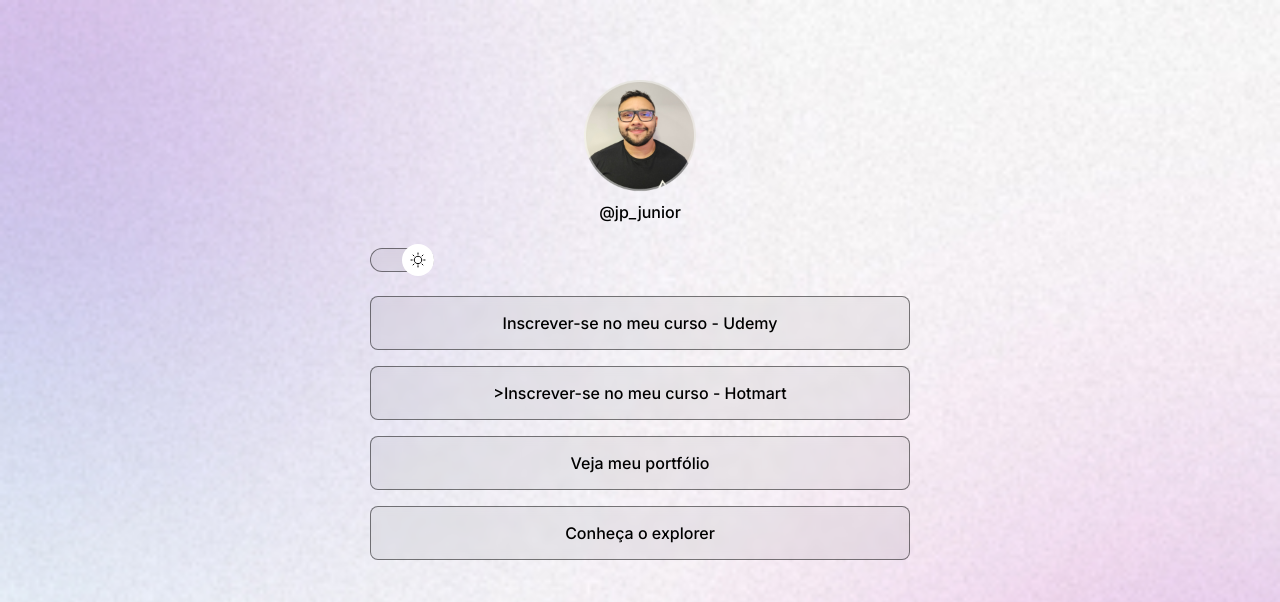
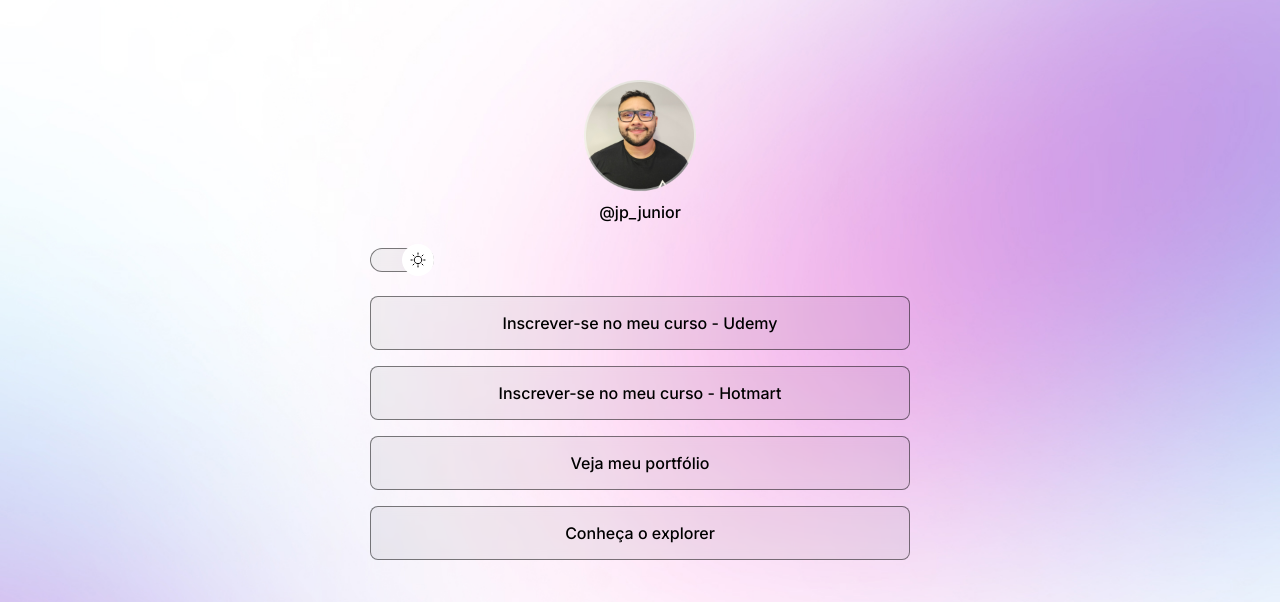
Before and after one commit to jose-paulo-95/paginaPessoal, a plain HTML site: page index.html in a window 1280 px wide. Shown: the top 602 px of the page. Drawn offline with nearby package versions, Linux system fonts and the light colour scheme.

Commit message:
aplicando animações

```diff
--- a/index.html
+++ b/index.html
@@ -28,8 +28,17 @@
         <span></span>
       </div>
       <ul>
-        <li><a href="https://www.udemy.com/course/curso-de-automacao-de-teste-de-api-com-cypress/learn/lecture/45557345#overview">Inscrever-se no meu curso - Udemy</a></li>
-        <li><a href="https://go.hotmart.com/H95211735A">>Inscrever-se no meu curso - Hotmart</a></li>
+        <li>
+          <a
+            href="https://www.udemy.com/course/curso-de-automacao-de-teste-de-api-com-cypress/learn/lecture/45557345#overview"
+            >Inscrever-se no meu curso - Udemy</a
+          >
+        </li>
+        <li>
+          <a href="https://go.hotmart.com/H95211735A"
+            >Inscrever-se no meu curso - Hotmart</a
+          >
+        </li>
         <li>
           <a href="https://github.com/jose-paulo-95" target="_blank"
             >Veja meu portfólio</a
--- a/style.css
+++ b/style.css
@@ -25,6 +25,7 @@
 }
 body {
   background: var(--bg-url) no-repeat top center/cover;
+  height: 100vh;
 }
 
 body * {
@@ -67,13 +68,16 @@ body * {
   left: 0;
   z-index: 1;
   transform: translateY(-50%);
+  animation: slide-back 0.2s;
 }
 
 .light #switch button {
-  right: 0;
-  left: initial;
+  animation: slide-in 0.2s forwards;
 }
 
+#switch button:hover {
+  outline: 8px solid var(--highlight-color);
+}
 #switch span {
   display: block;
   width: 64px;
@@ -142,3 +146,33 @@ footer {
   text-align: center;
   font-size: 14px;
 }
+
+/* media queries */
+
+@media (min-width: 700px) {
+  :root {
+    --bg-url: url(./assets/bg-desktop.jpg);
+  }
+  .light {
+    --bg-url: url(./assets/bg-desktop-light.jpg);
+  }
+}
+
+/* animation */
+
+@keyframes slide-in {
+  from {
+    left: 0;
+  }
+  to {
+    left: 50%;
+  }
+}
+@keyframes slide-back {
+  from {
+    left: 50%;
+  }
+  to {
+    left: 0;
+  }
+}
```
